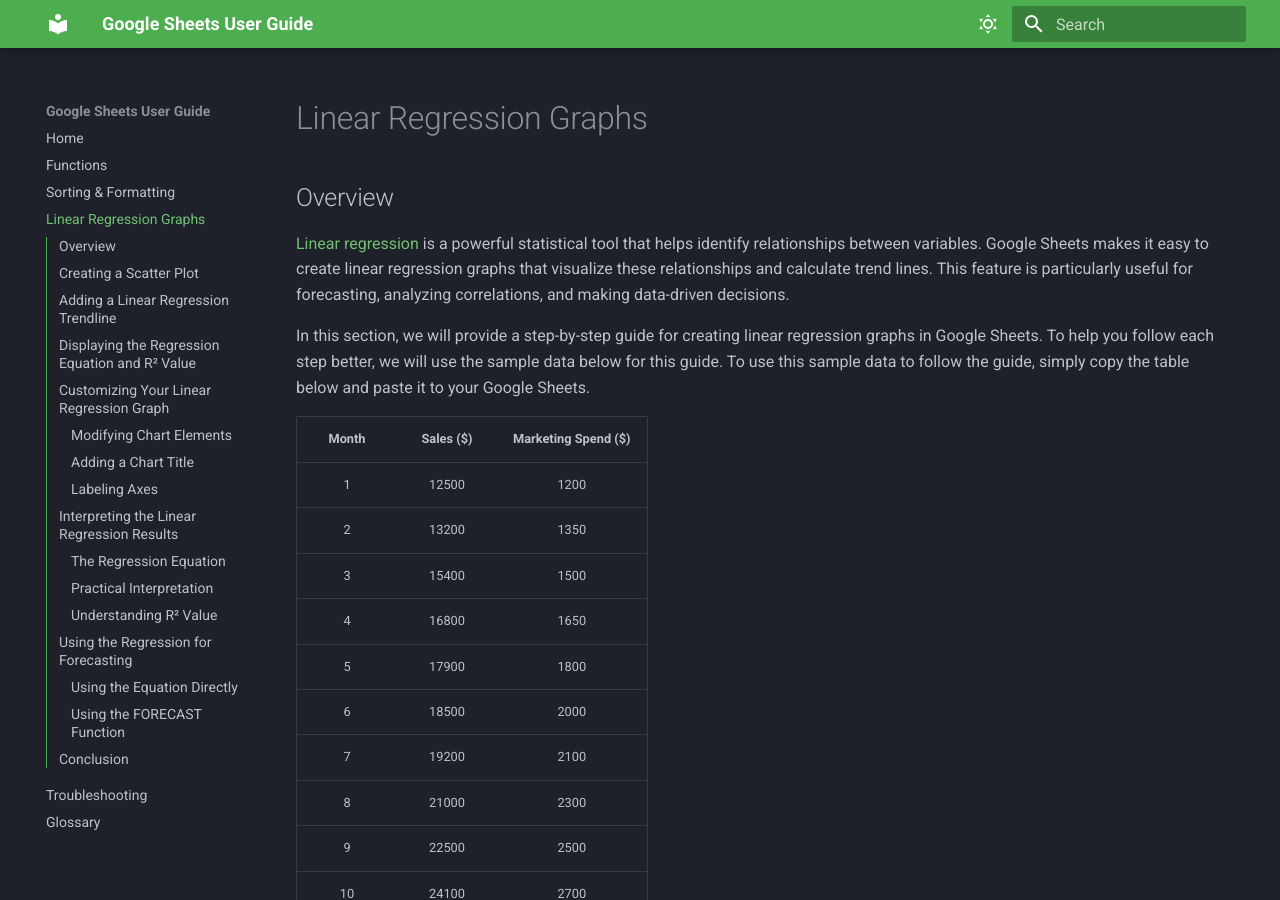
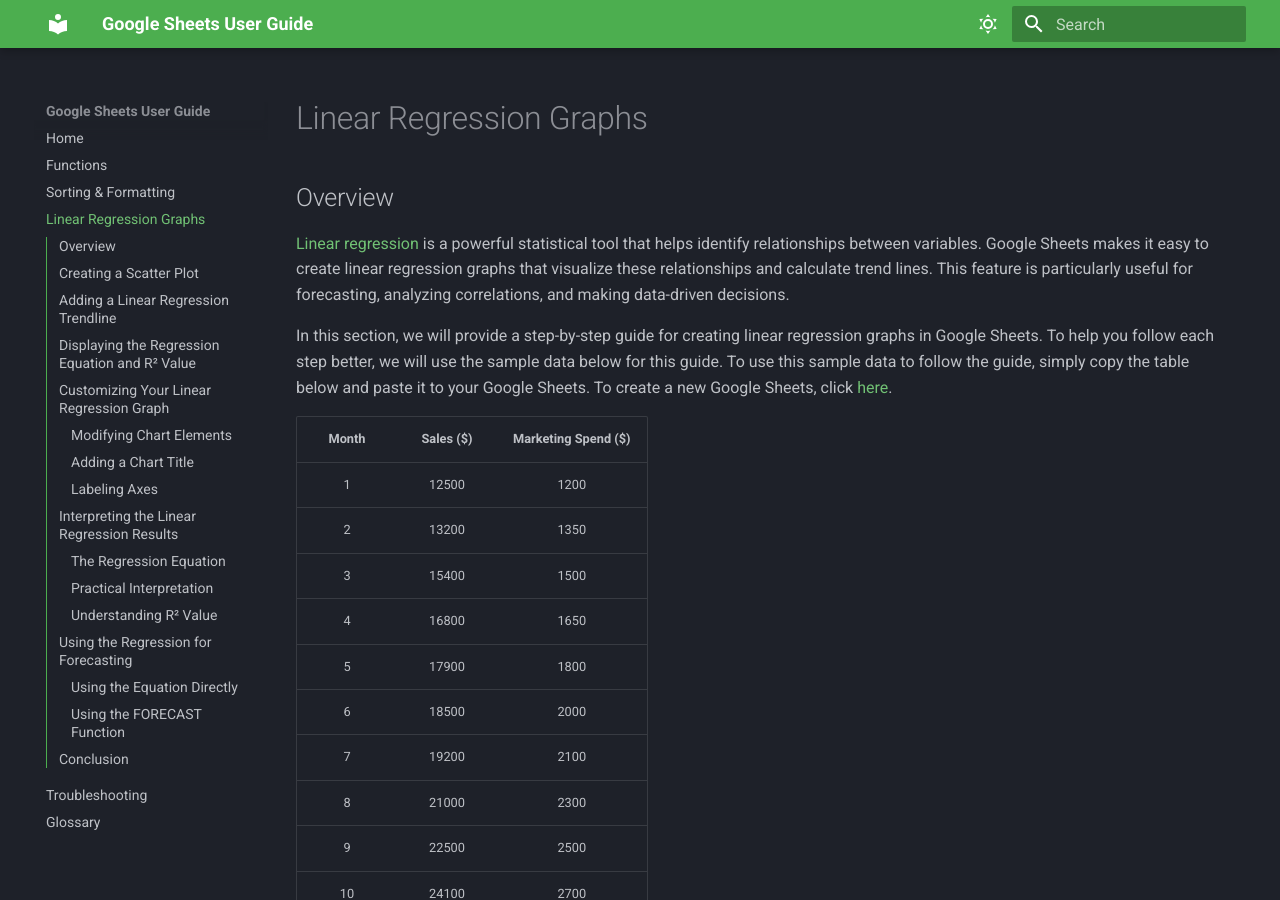
Before and after one commit to Hazel-Jeong-dev/COMM2216_UserGuide_Aibyn_Hazel, an MkDocs documentation site: the page built from docs/LinearRegression.md, in a window 1280 px wide and 900 px high. Built offline with MkDocs 1.6.1 and Material for MkDocs 9.7.7, drawn with Linux system fonts in a browser that asks for light colours.

Commit message:
Add a link to a new Google Sheets

```diff
--- a/docs/LinearRegression.md
+++ b/docs/LinearRegression.md
@@ -2,7 +2,7 @@
 ## Overview
 [Linear regression](./Glossary.md) is a powerful statistical tool that helps identify relationships between variables. Google Sheets makes it easy to create linear regression graphs that visualize these relationships and calculate trend lines. This feature is particularly useful for forecasting, analyzing correlations, and making data-driven decisions.
 
-In this section, we will provide a step-by-step guide for creating linear regression graphs in Google Sheets. To help you follow each step better, we will use the sample data below for this guide. To use this sample data to follow the guide, simply copy the table below and paste it to your Google Sheets.
+In this section, we will provide a step-by-step guide for creating linear regression graphs in Google Sheets. To help you follow each step better, we will use the sample data below for this guide. To use this sample data to follow the guide, simply copy the table below and paste it to your Google Sheets. To create a new Google Sheets, click [here](https://docs.google.com/spreadsheets/create).
 
 | Month | Sales ($) | Marketing Spend ($) |
 |:-----:|:---------:|:-------------------:|
```
Also changed, not shown: docs/Functions.md (+1 -1 lines), docs/SortingFormatting.md (+1 -1 lines).
